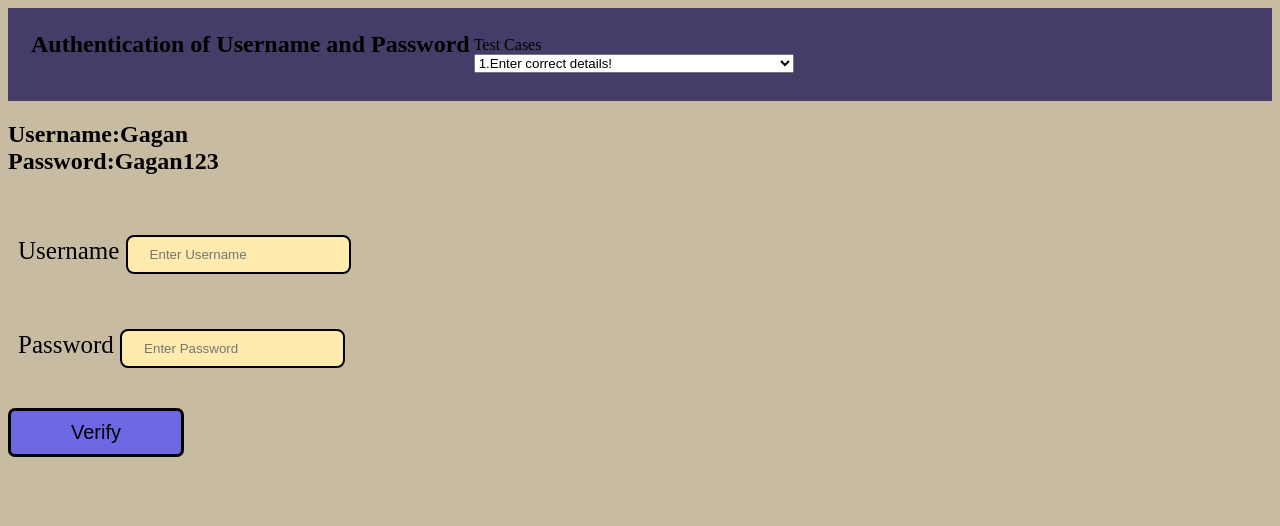
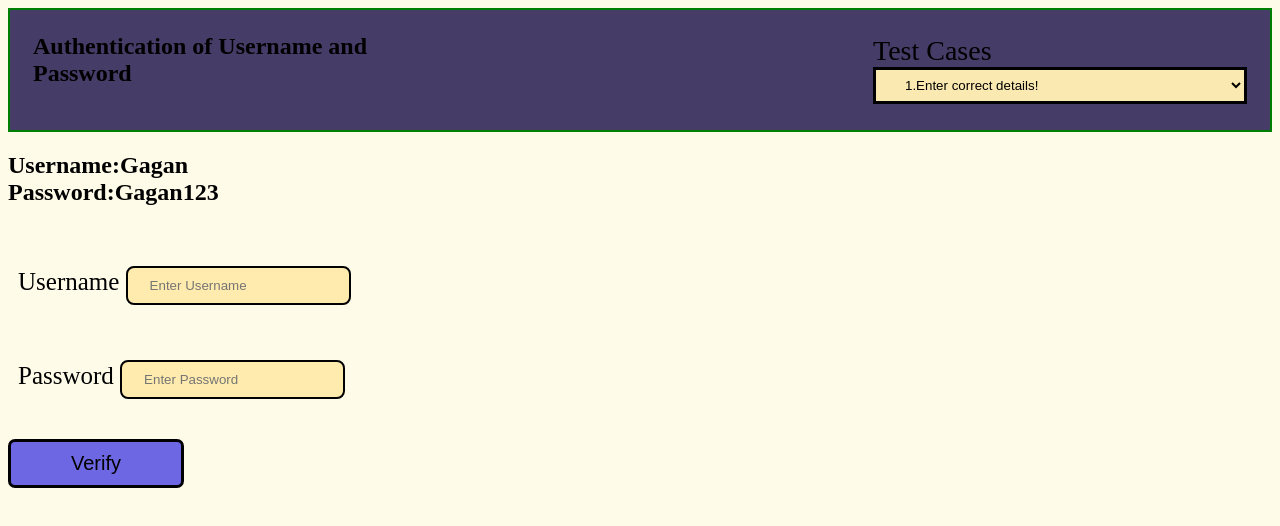
Before and after one commit to Gagan4321/Registration, a plain HTML site: page index.html in a window 1280 px wide. Drawn offline with Linux system fonts and the light colour scheme.

Commit message:
Commiting my index.css file by adding some new designs to my webpage

```diff
--- a/index.css
+++ b/index.css
@@ -1,10 +1,15 @@
 body{
-    background-color:#C7BCA1;
+    background-color:#FFFBE9;
 }
 .nav1{
     padding: 20px;
     background-color:#453C67;
+    border:2px double green;
+
+
 }
+
+
 .usern{
     font-size:25px;
 
@@ -42,9 +47,14 @@ body{
     border-radius: 7px;
     cursor:pointer;
 
-.ver{
-    padding-left:50px;
-    text-align: center;
+}
+.case {
+    font-size: 28px;
+    padding-left:500px;
 
 }
+#tc{
+    background-color:#FAEAB1;
+    border: 3px solid black;
+    padding:7px 25px;
 }
```
